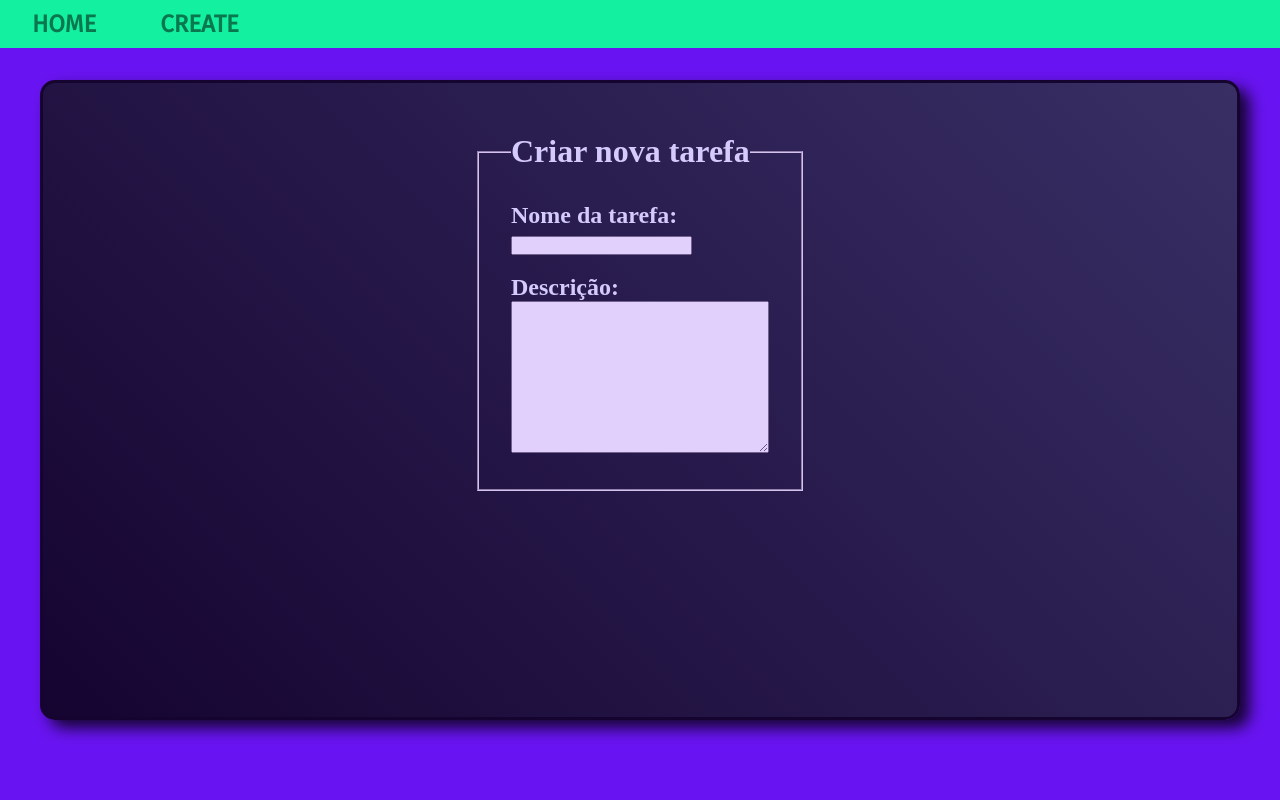
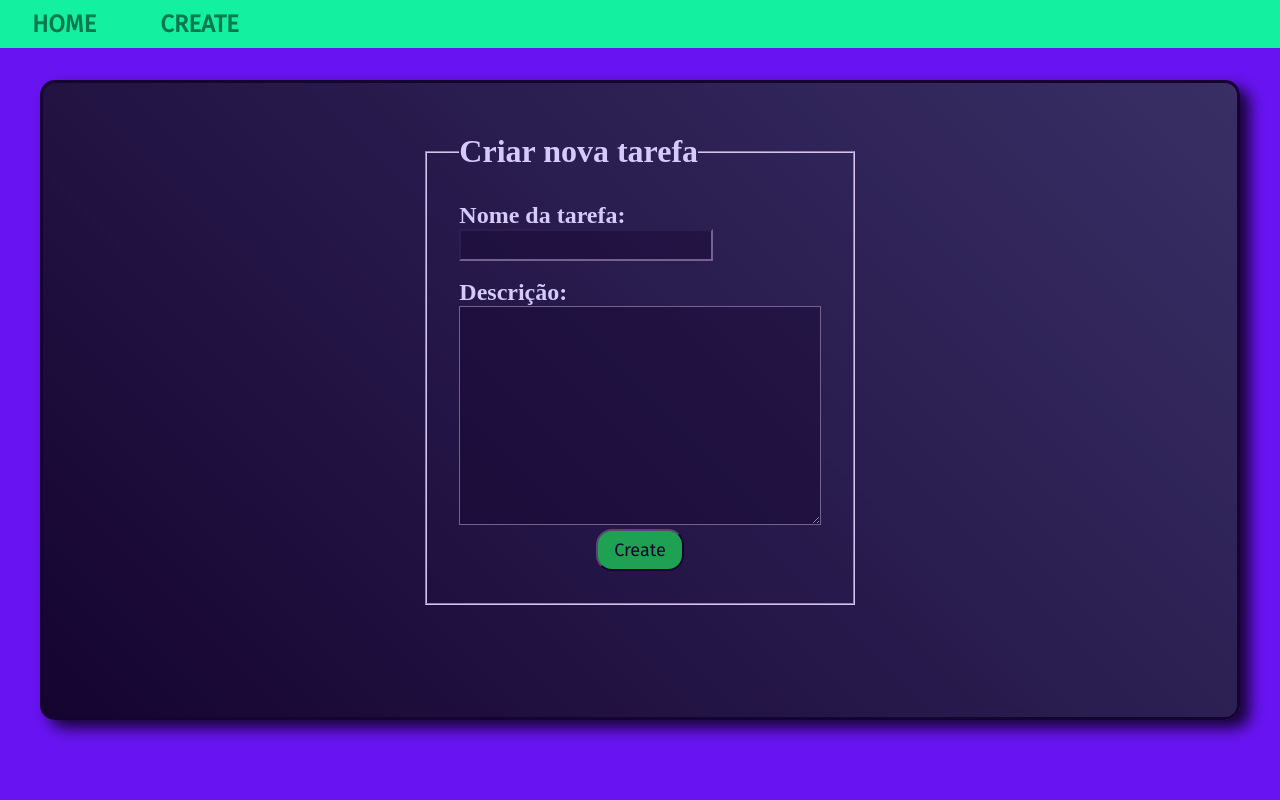
Before and after one commit to darkgx207/Django_ToDoApp, a Django app: page /create/ in a window 1280 px wide. Run offline with Django 4.2, Linux system fonts and the light colour scheme.

Commit message:
css improved on createpage

```diff
--- a/website/static/website/container.css
+++ b/website/static/website/container.css
@@ -39,7 +39,7 @@
 
 .editbtn{
     margin: 5rem 1rem;
-    background-color: rgb(11, 197, 42);
+    background-color: var(--btngreen);
     padding: 0.5rem 1rem;
     font-family: var(--font1);
     font-size: large;
@@ -58,3 +58,29 @@
     max-width: 60rem;
     overflow-wrap: break-word;
 }
+
+
+
+
+
+/* Create page css */
+
+input , textarea{
+    background-color: rgba(0, 0, 0, 0.425);
+    color:white;
+    padding: 0.2rem;
+    font-size: 14pt;
+}
+
+
+.submitbtn {
+    background-color: var(--btngreen);
+    padding: 0.5rem 1rem;
+    font-family: var(--font1);
+    font-size: large;
+    border-radius: 1rem;
+}
+
+.submitbtn:active {
+    filter: brightness(2);
+}
--- a/website/static/website/style.css
+++ b/website/static/website/style.css
@@ -5,7 +5,7 @@
     --font-color: rgb(2, 1, 1);
     --color2 : rgb(104, 19, 241);
     --border-color :rgb(100, 153, 214);
-
+    --btngreen: rgb(11, 197, 42);
 }
 html {
     scrollbar-width: thin;
--- a/website/templates/website/core.html
+++ b/website/templates/website/core.html
@@ -15,10 +15,8 @@
             <div class="navbtn">
                 <h1><a href="{% url 'homepage' %}">Home</a></h1>
                 <h1><a href="{% url 'createpage'%}">create</a></h1>
+                {% block adminbtn %} {% endblock %}
             </div>
-              <div class="navbtn">
-                {% block adminbtn %} {% endblock %}
-              </div>
         </nav>
 
         <div class="container">
--- a/website/templates/website/create.html
+++ b/website/templates/website/create.html
@@ -8,11 +8,14 @@
     <br>
     <fieldset style='padding:2rem'>
         <legend> <h1> Criar nova tarefa </h1> </legend>
-        <form method="post">
+        <form method="post" autocomplete='off'>
+            {% csrf_token %}
             <h2> Nome da tarefa: <br><input type="text" name='name'></h2>
             <br>
             <h2> Descrição: </h2>
-            <textarea name="description" cols="30" rows="10" maxlength='255'></textarea>
+            <textarea name="description" cols="30" rows="10" maxlength='255'></textarea> <br>
+
+            <div class='center'> <button class='submitbtn' type="submit">Create</button> </div>
         </form>
 
     </fieldset>
```
